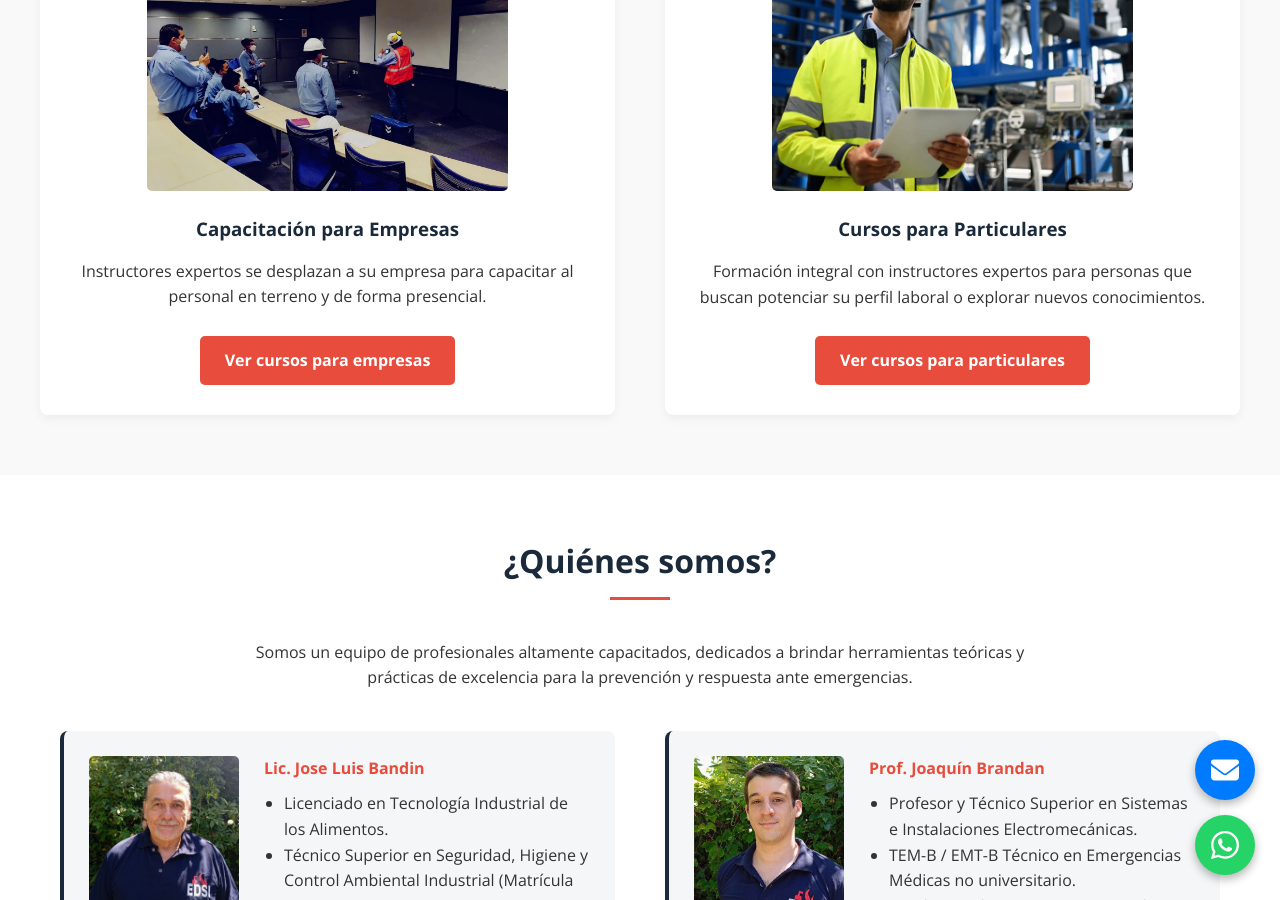
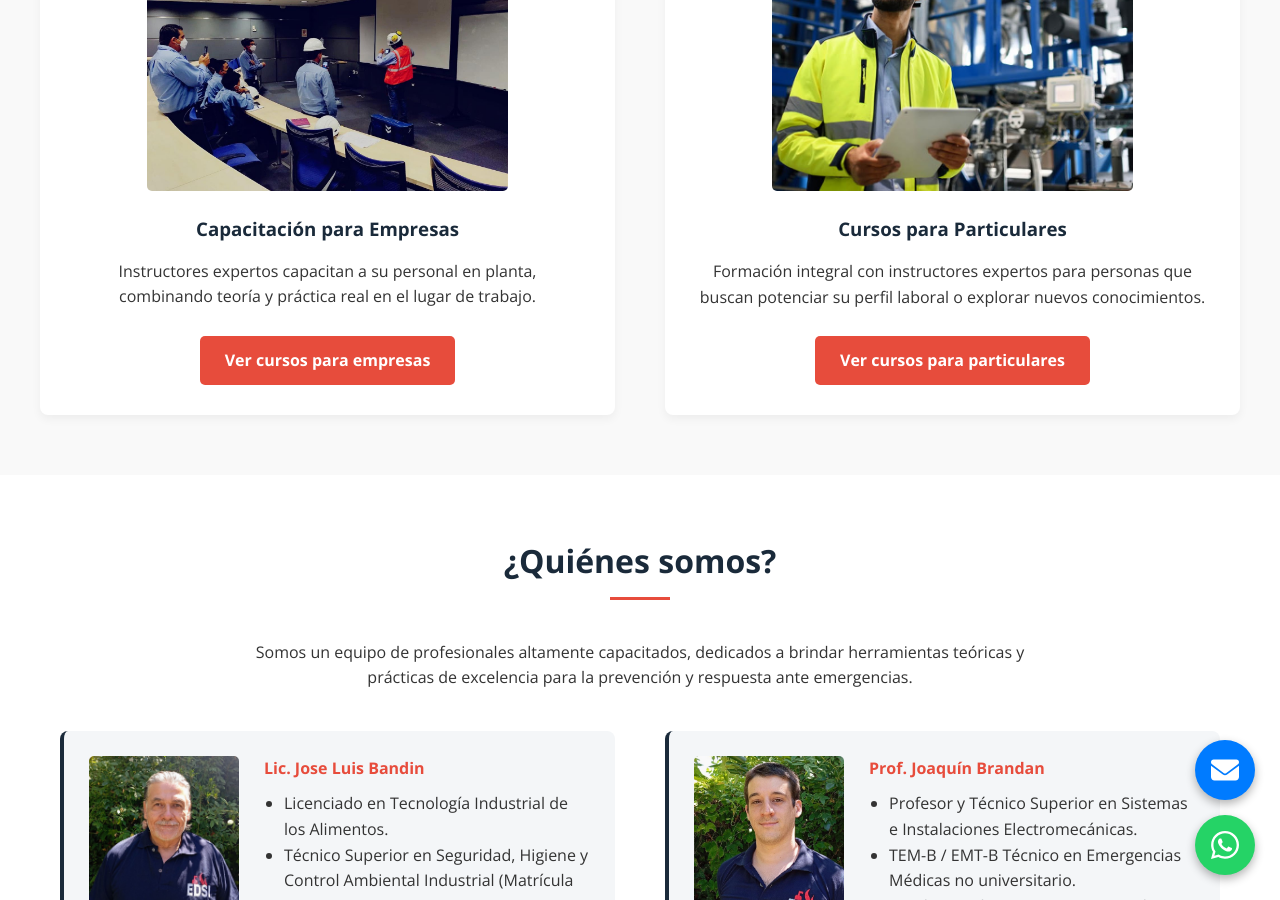
Before and after one commit to martov1/EDSI-nuevo-sitio, a Jekyll site: the page built from index.html, in a window 1280 px wide and 900 px high, scrolled down 762 px. Built offline with Jekyll 4.4.1, drawn with Linux system fonts in a browser that asks for light colours.

Commit message:
mejora copy

```diff
--- a/index.html
+++ b/index.html
@@ -20,7 +20,7 @@ redirect_from:
             <div class="card">
                 <img src="assets/cursos-para-empresas.jpg" alt="Capacitación para Empresas" style="width:70%; height:auto; margin-bottom:15px; border-radius:5px;">
                 <h3>Capacitación para Empresas</h3>
-                <p>Instructores expertos se desplazan a su empresa para capacitar al personal en terreno y de forma presencial.</p>
+                <p>Instructores expertos capacitan a su personal en planta, combinando teoría y práctica real en el lugar de trabajo.</p>
                 <br>
                 <a href="./capacitacion-empresas" class="btn-primary">Ver cursos para empresas</a>
             </div>
```
Also changed, not shown: 1 other file.
